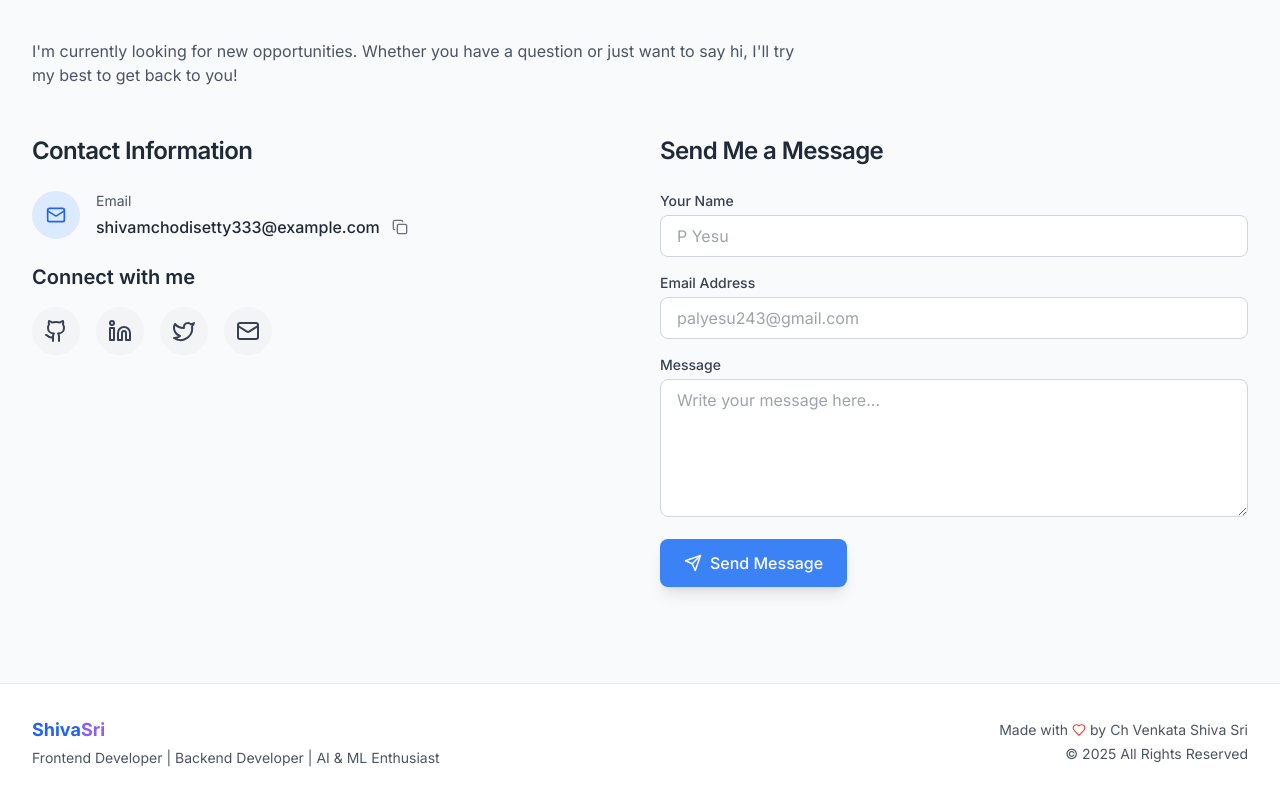
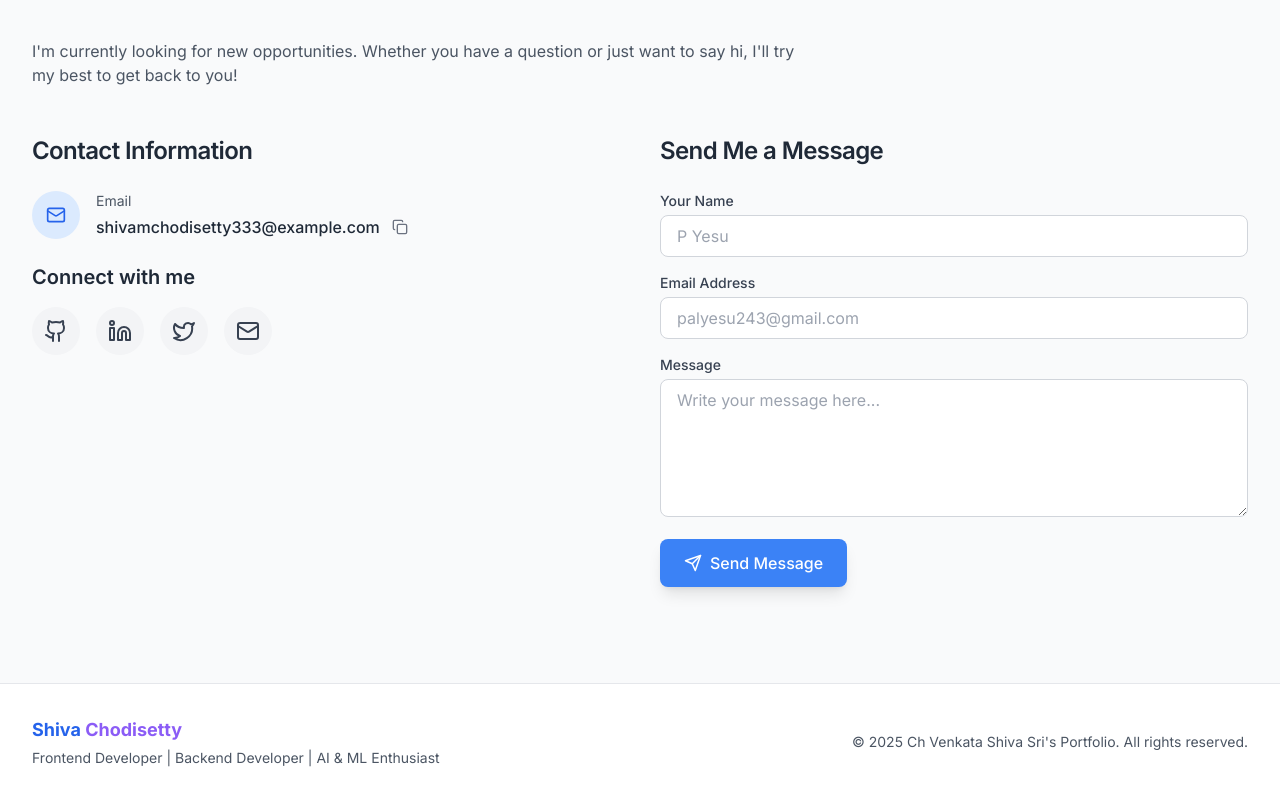
Before and after one commit to Mrinnovater/My_New_Portfolio-, a React (Vite) app: page / in a window 1280 px wide. Shown: the part 6413-7213 px from the top of the page. Built offline with nearby package versions, Linux system fonts and the light colour scheme.

Commit message:
Update Footer.tsx

```diff
--- a/src/components/Footer.tsx
+++ b/src/components/Footer.tsx
@@ -10,7 +10,7 @@ const Footer: React.FC = () => {
         <div className="flex flex-col sm:flex-row items-center justify-between">
           <div className="mb-4 sm:mb-0">
             <p className="text-lg font-bold text-primary-600 dark:text-primary-400">
-              Shiva<span className="text-secondary-500">Sri</span>
+              Shiva<span className="text-secondary-500"> Chodisetty</span>
             </p>
             <p className="text-sm text-gray-600 dark:text-gray-400 mt-1">
               Frontend Developer | Backend Developer | AI & ML Enthusiast
@@ -19,10 +19,7 @@ const Footer: React.FC = () => {
 
           <div className="text-center sm:text-right">
             <p className="text-sm text-gray-600 dark:text-gray-400 flex items-center justify-center sm:justify-end">
-              Made with <Heart size={14} className="mx-1 text-red-500" /> by Ch Venkata Shiva Sri
-            </p>
-            <p className="text-sm text-gray-600 dark:text-gray-400 mt-1">
-              © {currentYear} All Rights Reserved
+              © {currentYear} Ch Venkata Shiva Sri's Portfolio. All rights reserved.
             </p>
           </div>
         </div>
```
